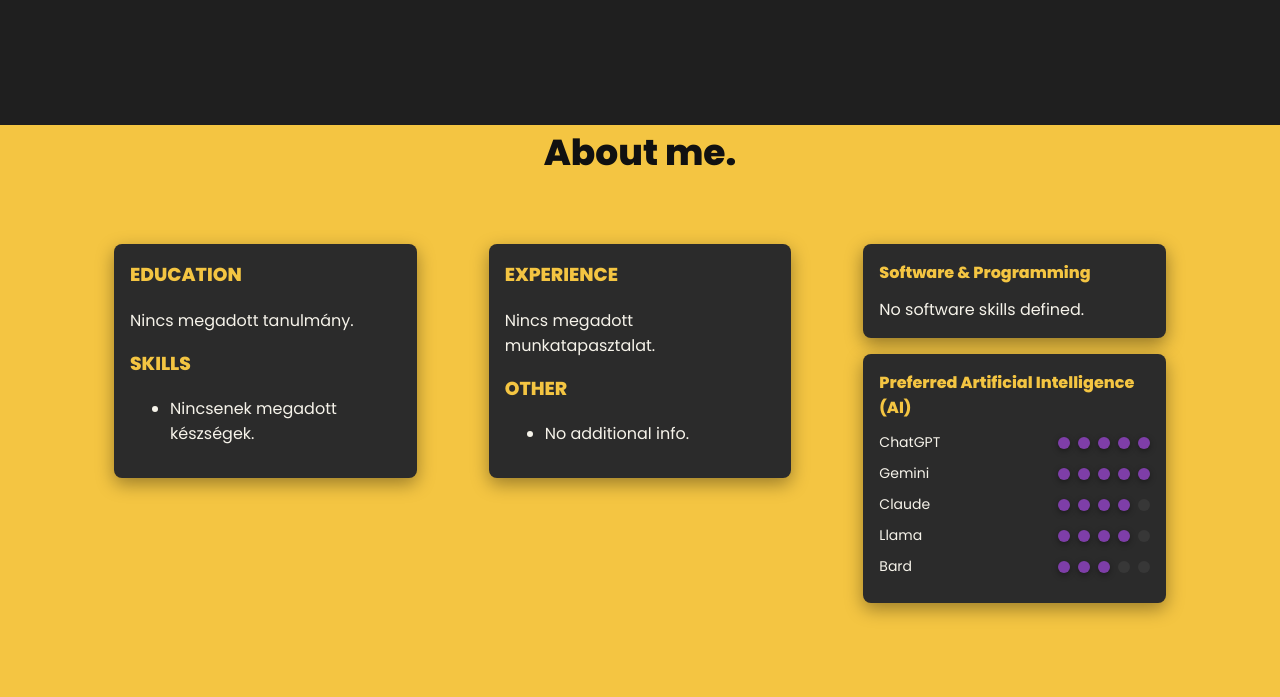
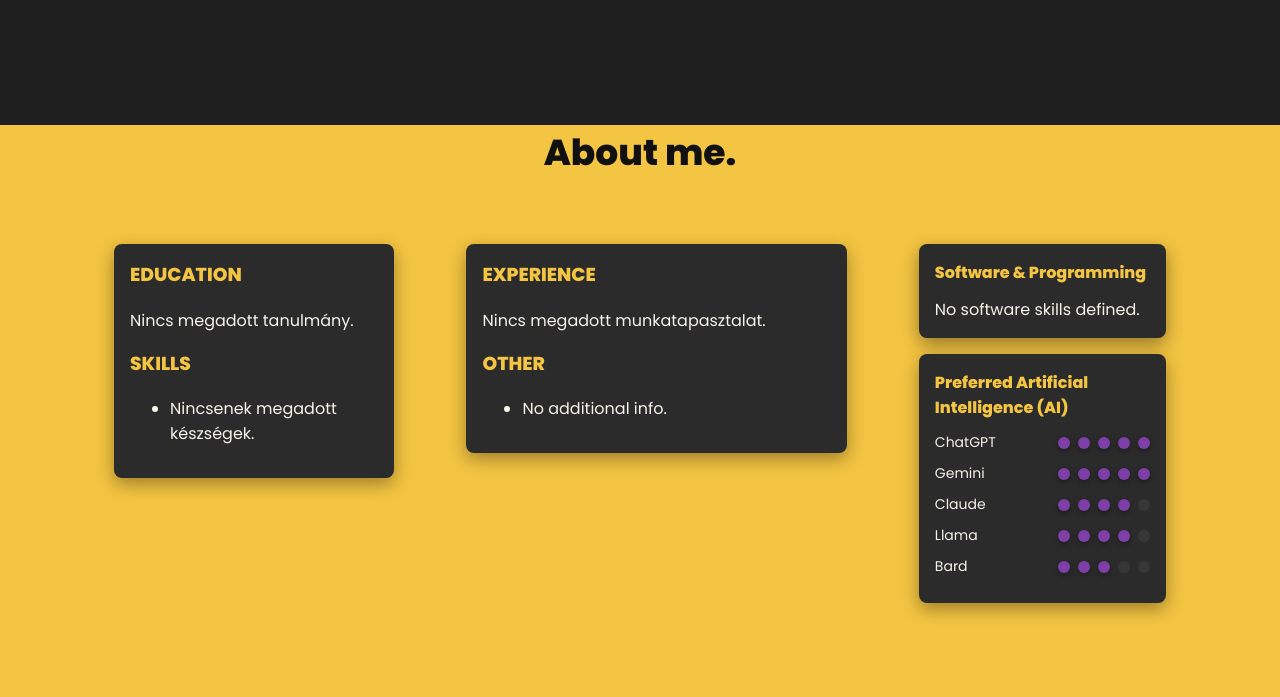
Before and after one commit to szilve60/resume, a Django app: page / in a window 1280 px wide. Shown: the part 742-1439 px from the top of the page. Run offline with Django 4.2, Linux system fonts and the light colour scheme; data comes from the database, SQL or seed files in the repository; data that the repository does not hold is empty.

Commit message:
Adjust content grid column widths (middle wider, right narrower)

```diff
--- a/resume/static/css/style.css
+++ b/resume/static/css/style.css
@@ -68,7 +68,7 @@ main{display:block}
 .btn.outline{border:2px solid rgba(220,170,20,0.18);color:var(--cta);background:transparent;padding:10px 20px;border-radius:12px}
 .hero-socials{margin-top:36px;display:flex;gap:12px}
 .social{width:42px;height:42px;border-radius:999px;background:transparent;border:2px solid rgba(220,170,20,0.16);display:inline-flex;align-items:center;justify-content:center;color:var(--accent);text-decoration:none}
-.content-grid{display:grid;grid-template-columns:repeat(3,minmax(0,1fr));gap:36px;padding:28px 48px;align-items:start;width:100%}
+.content-grid{display:grid;grid-template-columns:minmax(0,0.95fr) minmax(0,1.25fr) minmax(0,0.85fr);gap:36px;padding:28px 48px;align-items:start;width:100%}
 .col{background:transparent;padding:18px;border-radius:4px}
 .section-title{color:var(--accent);margin-top:0}
 .item{margin-bottom:14px}
```
